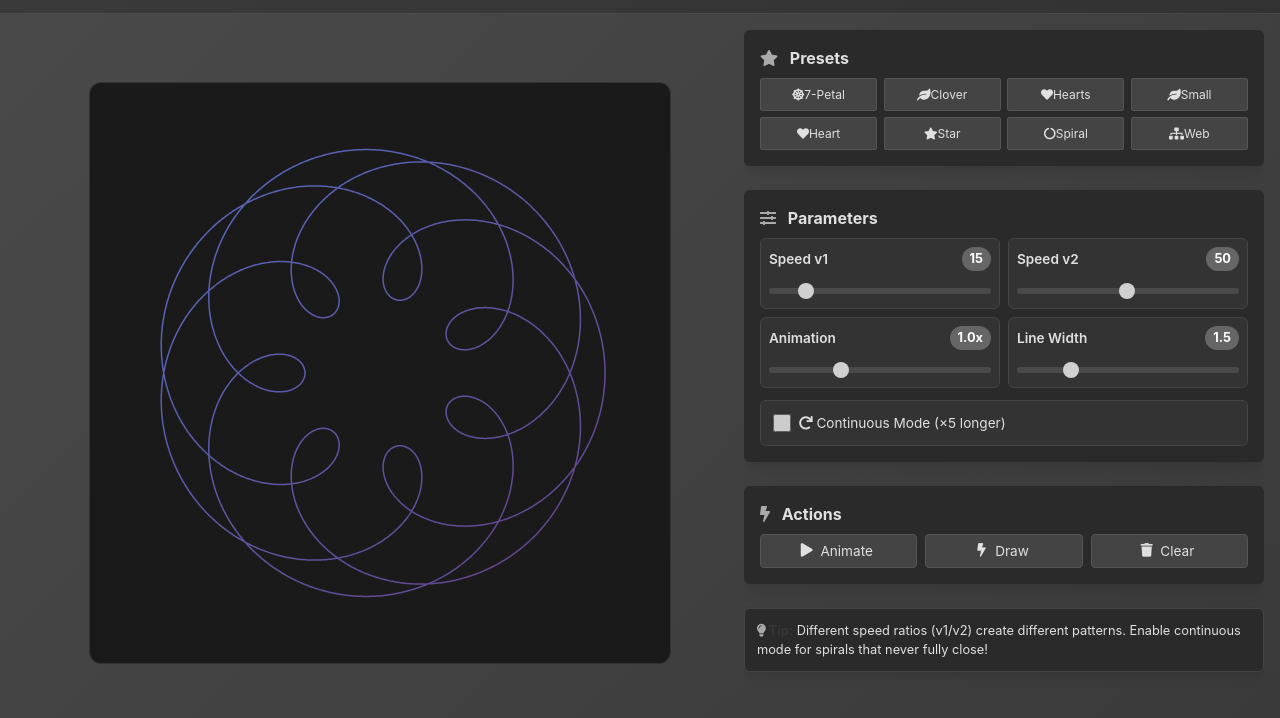
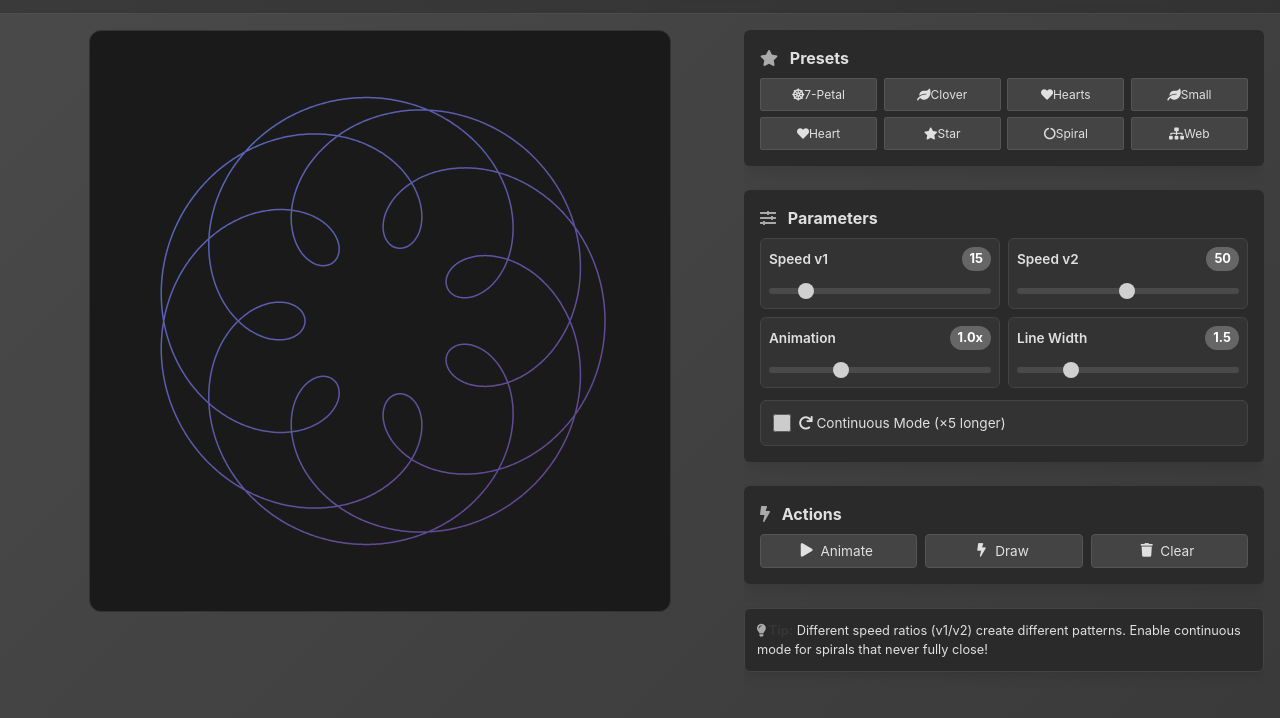
Before and after one commit to gangtao/MandalaCurves, a plain HTML site: page index.html in a window 1280 px wide. Shown: the part 68-786 px from the top of the page. Drawn offline with nearby package versions, Linux system fonts and the light colour scheme.

Commit message:
align the canvas with control ui

```diff
--- a/index.html
+++ b/index.html
@@ -155,8 +155,9 @@
 
         .canvas-column {
             display: flex;
-            align-items: center;
+            align-items: flex-start;
             justify-content: center;
+            padding-top: 0;
         }
 
         .canvas-box {
```
